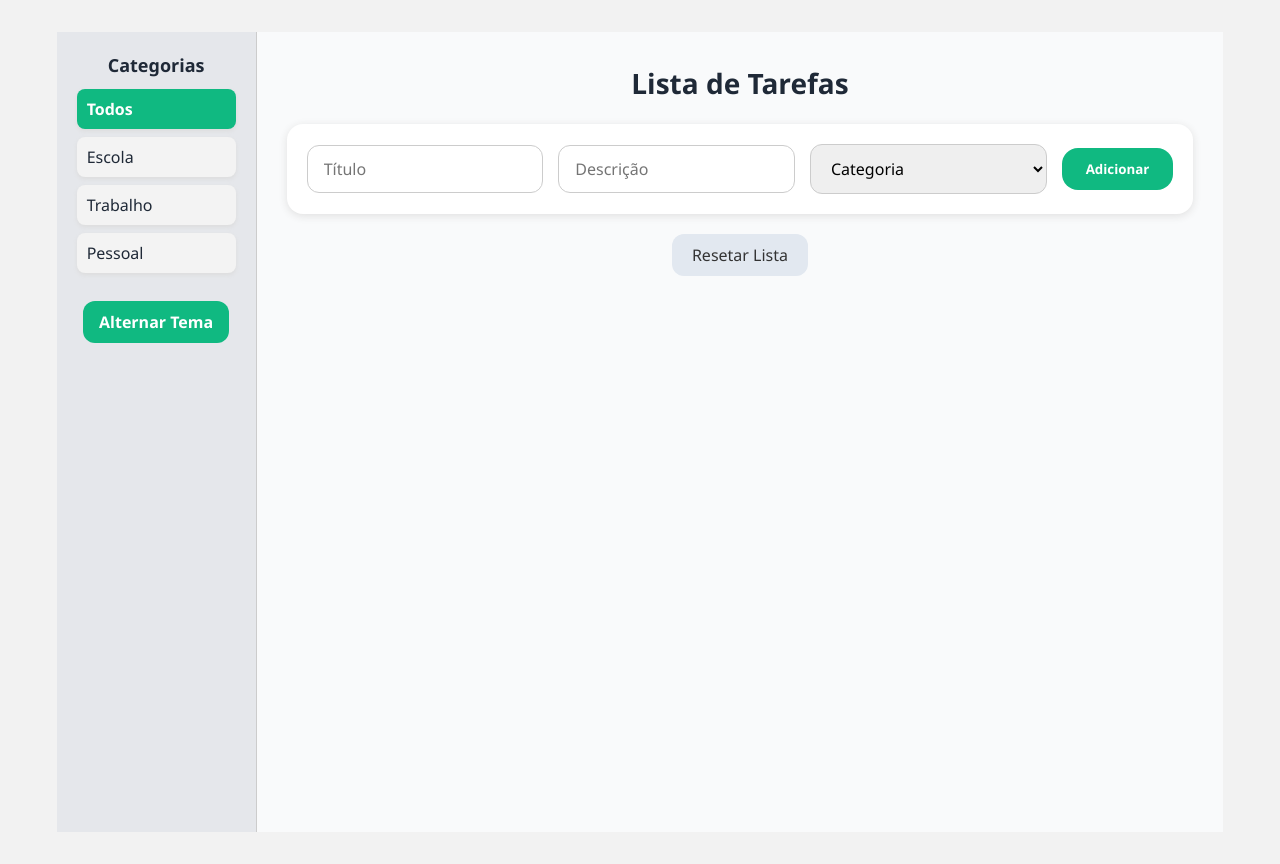
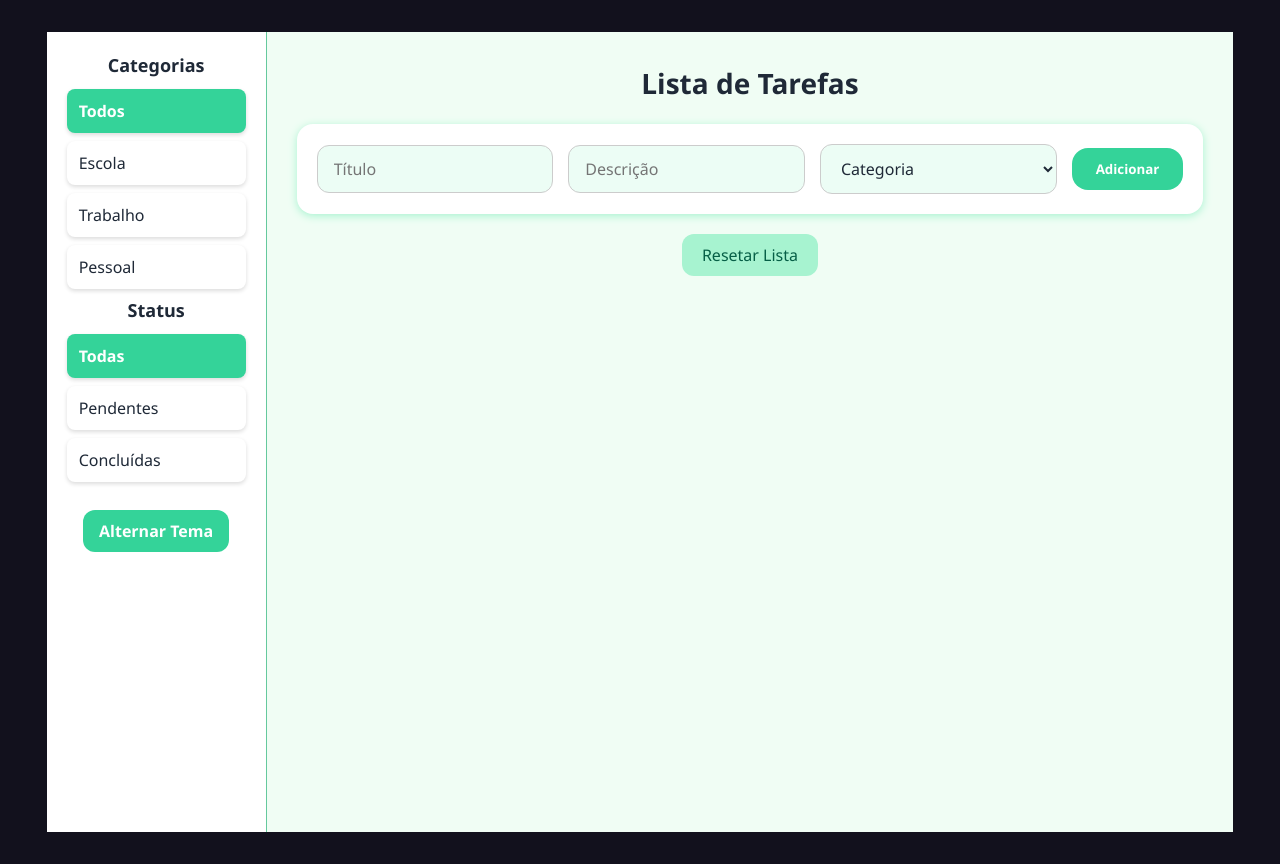
Before and after one commit to MarcellaFeliciano/Trabalho_PIU_ListarTarefas, a React (Vite) app in the folder listarTarefas-PIU/: page / in a window 1280 px wide. Built offline with nearby package versions, Linux system fonts and the light colour scheme.

Commit message:
perfumaria

```diff
--- a/listarTarefas-PIU/src/componentes/ListarTarefas.css
+++ b/listarTarefas-PIU/src/componentes/ListarTarefas.css
@@ -7,7 +7,7 @@
 }
 
 body {
-  background-color: #f2f2f2;
+  background-color: #12111d; /* fundo claro da paleta */
 }
 
 /* Containers principais */
@@ -18,26 +18,44 @@ body {
 
 /* Tema claro */
 .tema-claro {
-  background-color: #f9fafb;
+  background-color: #f0fdf4;
   color: #1f2937;
+}
+
+.tema-claro .form-tarefa,
+.tema-claro li,
+.tema-claro .sidebar {
+  background-color: #ffffff;
+  color: #1f2937;
+}
+
+.tema-claro input,
+.tema-claro select {
+  background-color: #ecfdf5;
+  color: #1f2937;
+  border-color: #a7f3d0;
+}
+
+.tema-claro .concluida {
+  background-color: #d1fae5;
 }
 
 /* Tema escuro */
 .tema-escuro {
-  background-color: #1f2937;
+  background-color: #1e1b2e;
   color: #f9fafb;
 }
 
 .tema-escuro .form-tarefa,
 .tema-escuro li,
 .tema-escuro .sidebar {
-  background-color: #374151;
+  background-color: #2a253b;
   color: #f3f4f6;
 }
 
 .tema-escuro input,
 .tema-escuro select {
-  background-color: #4b5563;
+  background-color: #3b3660;
   color: #f9fafb;
   border-color: #6b7280;
 }
@@ -48,10 +66,10 @@ body {
 
 /* Sidebar de filtros */
 .sidebar {
-  width: 200px;
+  width: 220px;
   padding: 20px;
-  background-color: #e5e7eb;
-  border-right: 1px solid #ccc;
+  background-color: #d1fae5;
+  border-right: 1px solid #65c99d;
 }
 
 .sidebar h3 {
@@ -65,18 +83,19 @@ body {
 
 .sidebar li {
   cursor: pointer;
-  padding: 8px 10px;
+  padding: 10px 12px;
   margin-bottom: 8px;
   border-radius: 8px;
   transition: 0.2s;
 }
 
 .sidebar li:hover {
-  background-color: #d1d5db;
+  background-color: #a7f3d0;
+  color: #065f46;
 }
 
 .sidebar li.ativo {
-  background-color: #10b981;
+  background-color: #34d399;
   color: white;
   font-weight: bold;
 }
@@ -85,12 +104,17 @@ body {
 .botao-tema {
   margin-top: 20px;
   padding: 10px 16px;
-  background-color: #10b981;
+  background-color: #34d399;
   color: white;
   border: none;
   border-radius: 12px;
   cursor: pointer;
   font-weight: bold;
+  transition: 0.3s;
+}
+
+.botao-tema:hover {
+  background-color: #10b981;
 }
 
 /* Conteúdo principal */
@@ -113,7 +137,7 @@ h2 {
   background-color: white;
   padding: 20px;
   border-radius: 16px;
-  box-shadow: 0 2px 8px #e0e0e0;
+  box-shadow: 0 2px 8px #a7f3d0;
   margin-bottom: 20px;
   align-items: center;
 }
@@ -129,7 +153,7 @@ h2 {
 }
 
 .form-tarefa input[type="submit"] {
-  background-color: #10b981;
+  background-color: #34d399;
   color: white;
   border: none;
   padding: 12px 24px;
@@ -140,13 +164,13 @@ h2 {
 }
 
 .form-tarefa input[type="submit"]:hover {
-  background-color: #059669;
+  background-color: #10b981;
 }
 
 /* Botão de reset */
 .botao-reset {
-  background-color: #e2e8f0;
-  color: #333;
+  background-color: #a7f3d0;
+  color: #065f46;
   border: none;
   padding: 10px 20px;
   border-radius: 12px;
@@ -155,7 +179,7 @@ h2 {
 }
 
 .botao-reset:hover {
-  background-color: #cbd5e1;
+  background-color: #6ee7b7;
 }
 
 /* Lista */
@@ -180,7 +204,7 @@ li {
 /* Tarefa concluída */
 .concluida {
   background-color: #d1fae5;
-  border-left: 6px solid #16a34a;
+  border-left: 6px solid #10b981;
 }
 
 .concluida .info-tarefa span {
@@ -193,8 +217,9 @@ li {
   flex-grow: 1;
   margin: 0 20px;
   display: flex;
-  flex-direction: column;
-  gap: 4px;
+  flex-direction: row;
+  gap: 20px;
+  align-items: center;
 }
 
 .info-tarefa .titulo {
@@ -204,13 +229,13 @@ li {
 
 .info-tarefa .descricao {
   font-size: 14px;
-  color: #555;
+  color: #4b5563;
 }
 
 .info-tarefa .categoria {
-  font-size: 12px;
-  color: #777;
+  font-size: 14px;
   font-style: italic;
+  color: #065f46;
 }
 
 /* Ações */
@@ -233,22 +258,22 @@ li {
 
 .concluir {
   font-size: 20px;
-  color: #16a34a;
+  color: #22c55e;
   border: none;
   background: none;
   cursor: pointer;
 }
 
 .editar {
-  color: #ffca44;
+  color: #facc15;
 }
 
 .apagar {
-  color: #dc2626;
+  color: #ef4444;
 }
 
 .ordenar {
-  color: #6b7280;
+  color: #10b981;
 }
 
 .ordenar:disabled {
@@ -256,7 +281,6 @@ li {
   cursor: not-allowed;
 }
 
-
 button:focus {
   outline: none;
 }
--- a/listarTarefas-PIU/src/componentes/ListarTarefas.jsx
+++ b/listarTarefas-PIU/src/componentes/ListarTarefas.jsx
@@ -8,7 +8,8 @@ export default function Listar() {
   const [idEditando, setIdEditando] = useState(null);
   const [lista, setLista] = useState([]);
   const [temaEscuro, setTemaEscuro] = useState(false);
-  const [filtro, setFiltro] = useState('Todos');
+  const [filtroCategoria, setFiltroCategoria] = useState('Todos');
+  const [filtroStatus, setFiltroStatus] = useState('Todas');
 
   const handleSubmit = (e) => {
     e.preventDefault();
@@ -23,11 +24,9 @@ export default function Listar() {
     };
 
     if (idEditando) {
-      setLista(
-        lista.map((item) =>
+      setLista(lista.map(item =>
         item.id === idEditando ? { ...item, titulo, descricao, categoria } : item
-        )
-      );
+      ));
       setIdEditando(null);
     } else {
       setLista([...lista, novaTarefa]);
@@ -39,22 +38,20 @@ export default function Listar() {
   };
 
   const handleToggle = (id) => {
-    setLista(
-      lista.map((item) =>
+    setLista(lista.map(item =>
       item.id === id ? { ...item, status: !item.status } : item
-      )
-    );
+    ));
   };
 
   const handleApagar = (id) => {
-  const confirmacao = window.confirm('Tem certeza que deseja apagar esta tarefa?');
-  if (confirmacao) {
-    setLista(lista.filter((item) => item.id !== id));
+    const confirmar = window.confirm('Tem certeza que deseja apagar esta tarefa?');
+    if (confirmar) {
+      setLista(lista.filter(item => item.id !== id));
     }
   };
 
   const handleEditar = (id) => {
-    const item = lista.find((item) => item.id === id);
+    const item = lista.find(item => item.id === id);
     if (item) {
       setTitulo(item.titulo);
       setDescricao(item.descricao);
@@ -64,31 +61,33 @@ export default function Listar() {
   };
 
   const handleMove = (id, direcao) => {
-    const indice = lista.findIndex((item) => item.id === id);
-    if (
-      (indice === 0 && direcao === 'subir') ||
-      (indice === lista.length - 1 && direcao === 'descer')
-    )
-      return;
+    const index = lista.findIndex(item => item.id === id);
+    if ((index === 0 && direcao === 'subir') || (index === lista.length - 1 && direcao === 'descer')) return;
 
     const novaLista = [...lista];
-    const itemMovido = novaLista.splice(indice, 1)[0];
-    const novoIndice = direcao === 'subir' ? indice - 1 : indice + 1;
+    const [itemMovido] = novaLista.splice(index, 1);
+    const novoIndice = direcao === 'subir' ? index - 1 : index + 1;
     novaLista.splice(novoIndice, 0, itemMovido);
     setLista(novaLista);
   };
 
   const handleClear = () => {
-  const confirmacao = window.confirm('Tem certeza que deseja resetar toda a lista?');
-  if (confirmacao) {
+    const confirmar = window.confirm('Deseja mesmo apagar todas as tarefas?');
+    if (confirmar) {
       setLista([]);
     }
   };
 
-  const tarefasFiltradas =
-    filtro === 'Todos'
-      ? lista
-      : lista.filter((t) => t.categoria === filtro);
+  // Aplica os filtros
+  const tarefasFiltradas = lista.filter((tarefa) => {
+    const categoriaOk = filtroCategoria === 'Todos' || tarefa.categoria === filtroCategoria;
+    const statusOk =
+      filtroStatus === 'Todas' ||
+      (filtroStatus === 'Concluídas' && tarefa.status) ||
+      (filtroStatus === 'Pendentes' && !tarefa.status);
+
+    return categoriaOk && statusOk;
+  });
 
   return (
     <div className={`container ${temaEscuro ? 'tema-escuro' : 'tema-claro'}`}>
@@ -98,13 +97,27 @@ export default function Listar() {
           {['Todos', 'Escola', 'Trabalho', 'Pessoal'].map((cat) => (
             <li
               key={cat}
-              className={filtro === cat ? 'ativo' : ''}
-              onClick={() => setFiltro(cat)}
+              className={filtroCategoria === cat ? 'ativo' : ''}
+              onClick={() => setFiltroCategoria(cat)}
             >
               {cat}
             </li>
           ))}
         </ul>
+
+        <h3>Status</h3>
+        <ul>
+          {['Todas', 'Pendentes', 'Concluídas'].map((status) => (
+            <li
+              key={status}
+              className={filtroStatus === status ? 'ativo' : ''}
+              onClick={() => setFiltroStatus(status)}
+            >
+              {status}
+            </li>
+          ))}
+        </ul>
+
         <button className="botao-tema" onClick={() => setTemaEscuro(!temaEscuro)}>
           Alternar Tema
         </button>
@@ -112,22 +125,23 @@ export default function Listar() {
 
       <div className="conteudo">
         <h2>Lista de Tarefas</h2>
+
         <form onSubmit={handleSubmit} className="form-tarefa">
           <input
             type="text"
+            placeholder="Título"
+            value={titulo}
             onChange={(e) => setTitulo(e.target.value)}
-            value={titulo}
-            placeholder="Título"
           />
           <input
             type="text"
+            placeholder="Descrição"
+            value={descricao}
             onChange={(e) => setDescricao(e.target.value)}
-            value={descricao}
-            placeholder="Descrição"
           />
           <select
+            value={categoria}
             onChange={(e) => setCategoria(e.target.value)}
-            value={categoria}
           >
             <option value="">Categoria</option>
             <option value="Escola">Escola</option>
@@ -155,26 +169,10 @@ export default function Listar() {
               </div>
 
               <div className="acoes">
-                <button className="editar" onClick={() => handleEditar(item.id)}>
-                  ✎
-                </button>
-                <button className="apagar" onClick={() => handleApagar(item.id)}>
-                  🗑
-                </button>
-                <button
-                  className="ordenar"
-                  onClick={() => handleMove(item.id, 'subir')}
-                  disabled={index === 0}
-                >
-                  ↑
-                </button>
-                <button
-                  className="ordenar"
-                  onClick={() => handleMove(item.id, 'descer')}
-                  disabled={index === lista.length - 1}
-                >
-                  ↓
-                </button>
+                <button className="editar" onClick={() => handleEditar(item.id)}>✎</button>
+                <button className="apagar" onClick={() => handleApagar(item.id)}>🗑</button>
+                <button className="ordenar" onClick={() => handleMove(item.id, 'subir')} disabled={index === 0}>↑</button>
+                <button className="ordenar" onClick={() => handleMove(item.id, 'descer')} disabled={index === lista.length - 1}>↓</button>
               </div>
             </li>
           ))}
```
Lines whose indentation alone changed are shown as unchanged.
